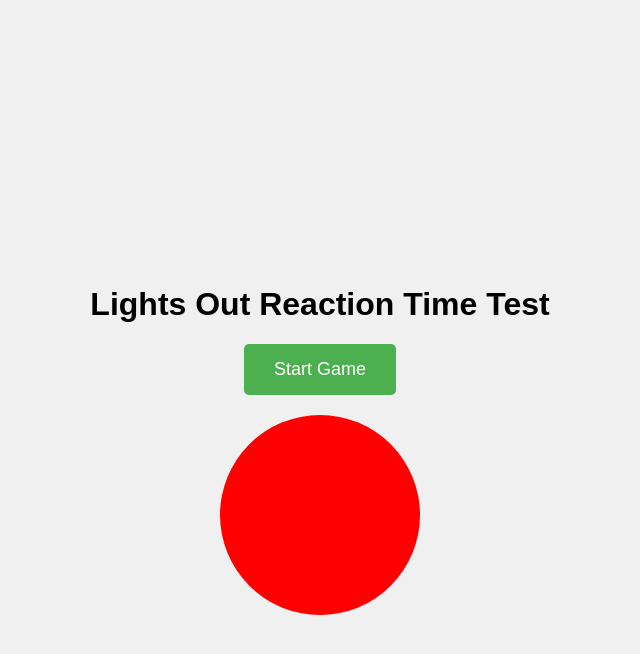
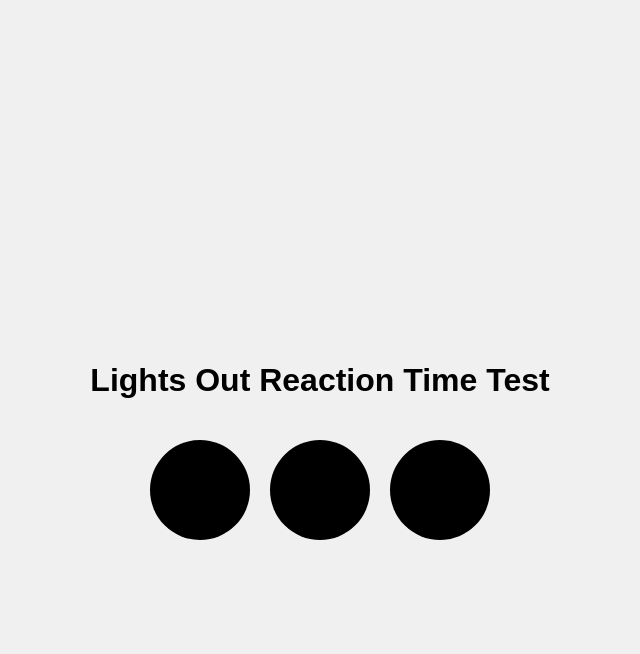
Before and after one commit to rohit-das/rohitdas.github.io, a Jekyll site: the page reaction_time.html, which Jekyll copies as it is, in a window 1280 px wide. Shown: the top 654 px of the page, without its empty margins (320-960 px from the left). Built offline with Jekyll 4.4.1, drawn with Linux system fonts in a browser that asks for light colours.

Commit message:
Update reaction_time.html

```diff
--- a/reaction_time.html
+++ b/reaction_time.html
@@ -14,107 +14,132 @@ body {
     background-color: #f0f0f0;
 }
 
-#light {
-  width: 200px;
-  height: 200px;
+.lights-container {
+    display: flex; /* Horizontal row */
+    margin: 20px;
+}
+
+.light {
+    width: 100px;
+    height: 100px;
     border-radius: 50%;
-  background-color: red;
-  margin: 20px;
-  cursor: pointer; /* Indicate it's clickable */
+    background-color: black; /* Start black */
+    margin: 0 10px; /* Spacing between circles */
+    transition: background-color 0.2s ease; /* Smooth transition */
 }
+
+.light.green {
+    background-color: green;
+}
+
 
 #results {
     margin-top: 20px;
     text-align: center;
 }
 
-#start-button {
-    padding: 15px 30px;
-    font-size: 18px;
-    background-color: #4CAF50; /* Green */
-    color: white;
-    border: none;
-    border-radius: 5px;
-    cursor: pointer;
-}
-
-#start-button:disabled {
-    background-color: #cccccc; /* Gray */
-    cursor: not-allowed;
-}
-
 .hidden {
     display: none;
 }
 
+#current-time {
+    font-size: 24px;
+    font-weight: bold;
+    margin-bottom: 10px;
+}
+
+#scores-list {
+    list-style: none; /* Remove bullet points */
+    padding: 0;
+}
+
+#scores-list li {
+    margin-bottom: 5px;
+}
 </style>
 </head>
 <body>
 
 <h1>Lights Out Reaction Time Test</h1>
 
-<button id="start-button">Start Game</button>
-
-<div id="light"></div>
+<div class="lights-container">
+    <div class="light"></div>
+    <div class="light"></div>
+    <div class="light"></div>
+</div>
 
 <div id="results" class="hidden">
     <h2>Results</h2>
-  <ul id="scores-list"></ul>
+    <p id="current-time"></p>  <ul id="scores-list"></ul>
     <p>Minimum: <span id="min-score"></span> ms</p>
     <p>Maximum: <span id="max-score"></span> ms</p>
     <p>Average: <span id="avg-score"></span> ms</p>
-  <button id="restart-button" >Restart</button>
 </div>
 
-
-
 <script>
-const light = document.getElementById('light');
-const startButton = document.getElementById('start-button');
+const lightsContainer = document.querySelector('.lights-container');
+const lights = document.querySelectorAll('.light');
 const resultsDiv = document.getElementById('results');
+const currentTimeDisplay = document.getElementById('current-time');
 const scoresList = document.getElementById('scores-list');
 const minScoreSpan = document.getElementById('min-score');
 const maxScoreSpan = document.getElementById('max-score');
 const avgScoreSpan = document.getElementById('avg-score');
-const restartButton = document.getElementById('restart-button');
-
 
 let startTime;
 let scores = [];
 const numTests = 5;
 let currentTest = 0;
+let lightsOut = false; //Flag if lights are out
 
 
 function startGame() {
     currentTest = 0;
     scores = [];
     scoresList.innerHTML = ''; // Clear previous scores
-    resultsDiv.classList.add('hidden'); // Hide results
-    startButton.disabled = true;
+    resultsDiv.classList.add('hidden');
     runTest();
 }
 
-
 function runTest() {
     if (currentTest < numTests) {
-        light.style.backgroundColor = 'red'; // Reset to red
-        const randomDelay = Math.random() * 3000 + 1000; // 1-4 seconds
+        lightsOut = false; //Lights are not out yet
+        // Reset lights to black
+        lights.forEach(light => light.style.backgroundColor = 'black');
+
+        // Turn lights green one by one with a short delay
+        lights.forEach((light, index) => {
+            setTimeout(() => {
+                light.classList.add('green'); //Use class for smoother transition
+            }, index * 500); // 500ms delay between each light
+        });
+
+        // Calculate a random delay (2-10 seconds) *after* all lights are green
+        const allGreenDelay = lights.length * 500; // Time for all lights to turn green
+        const randomDelay = Math.random() * 8000 + 2000; // 2000-10000 ms (2-10 seconds)
 
         setTimeout(() => {
-            light.style.backgroundColor = 'green';
+            // Turn all lights black simultaneously
+            lights.forEach(light => {
+                light.classList.remove('green');  // Remove the 'green' class
+                light.style.backgroundColor = 'black';
+            });
             startTime = Date.now();
-        }, randomDelay);
+            lightsOut = true; //Lights are now out!
+        }, allGreenDelay + randomDelay); // Apply the total delay
     } else {
         displayResults();
     }
 }
 
-
-function recordReaction() {
-  if (light.style.backgroundColor === 'green') { //Important: only if it's green
+function recordReaction(event) {
+    if (lightsOut) {
+      // Check if it was a touch end event (finger lift)
+        if (event.type === 'touchend' || event.type === 'mouseup') { //Also handle mouse
             const endTime = Date.now();
             const reactionTime = endTime - startTime;
             scores.push(reactionTime);
+            currentTimeDisplay.textContent = `Current Reaction Time: ${reactionTime} ms`; // Show the time
 
             // Add the score to the list (for immediate feedback)
             const listItem = document.createElement('li');
```
Also changed, not shown: other parts of reaction_time.html (+24 -12 lines). Lines whose indentation alone changed are shown as unchanged.
